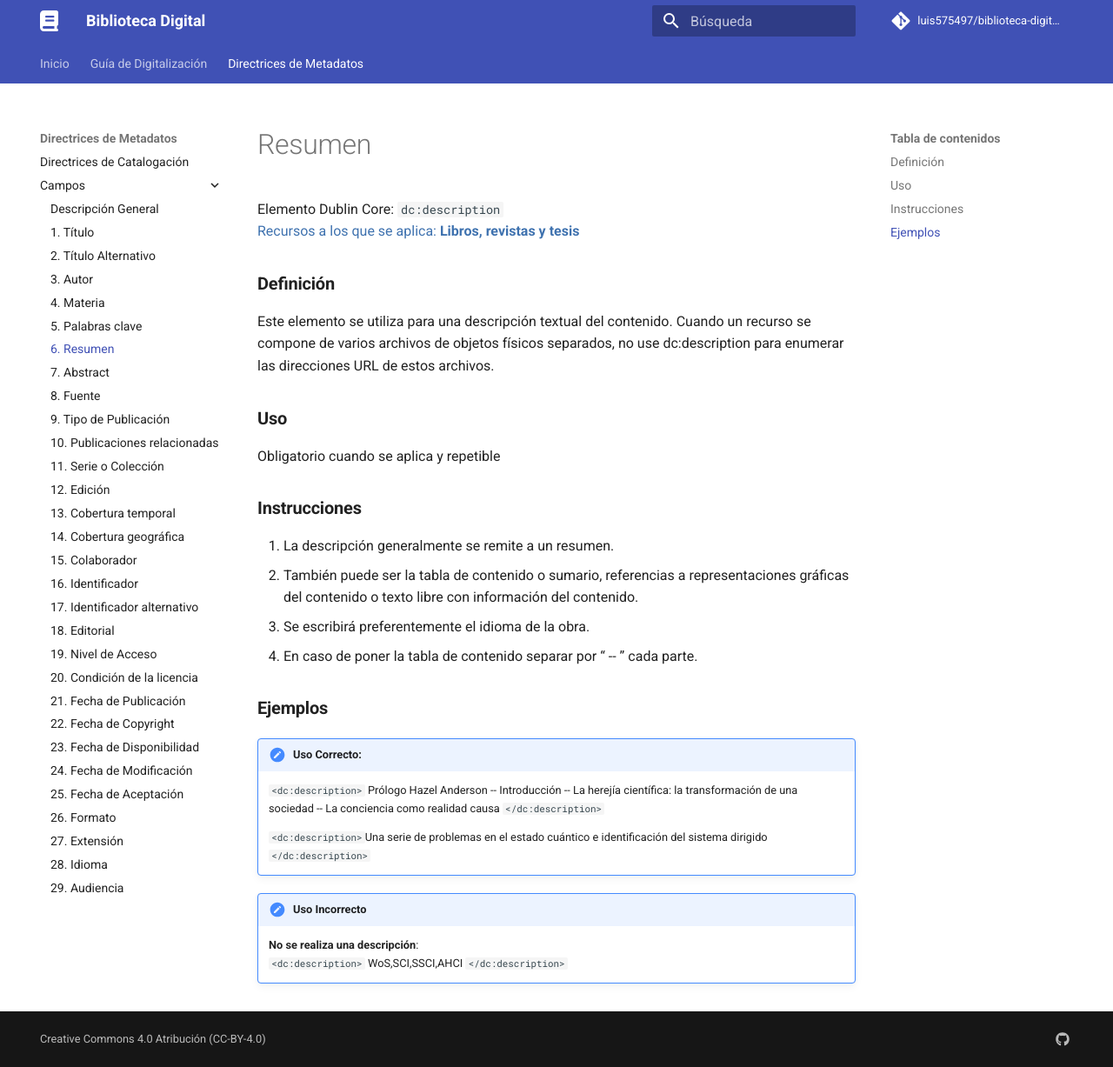
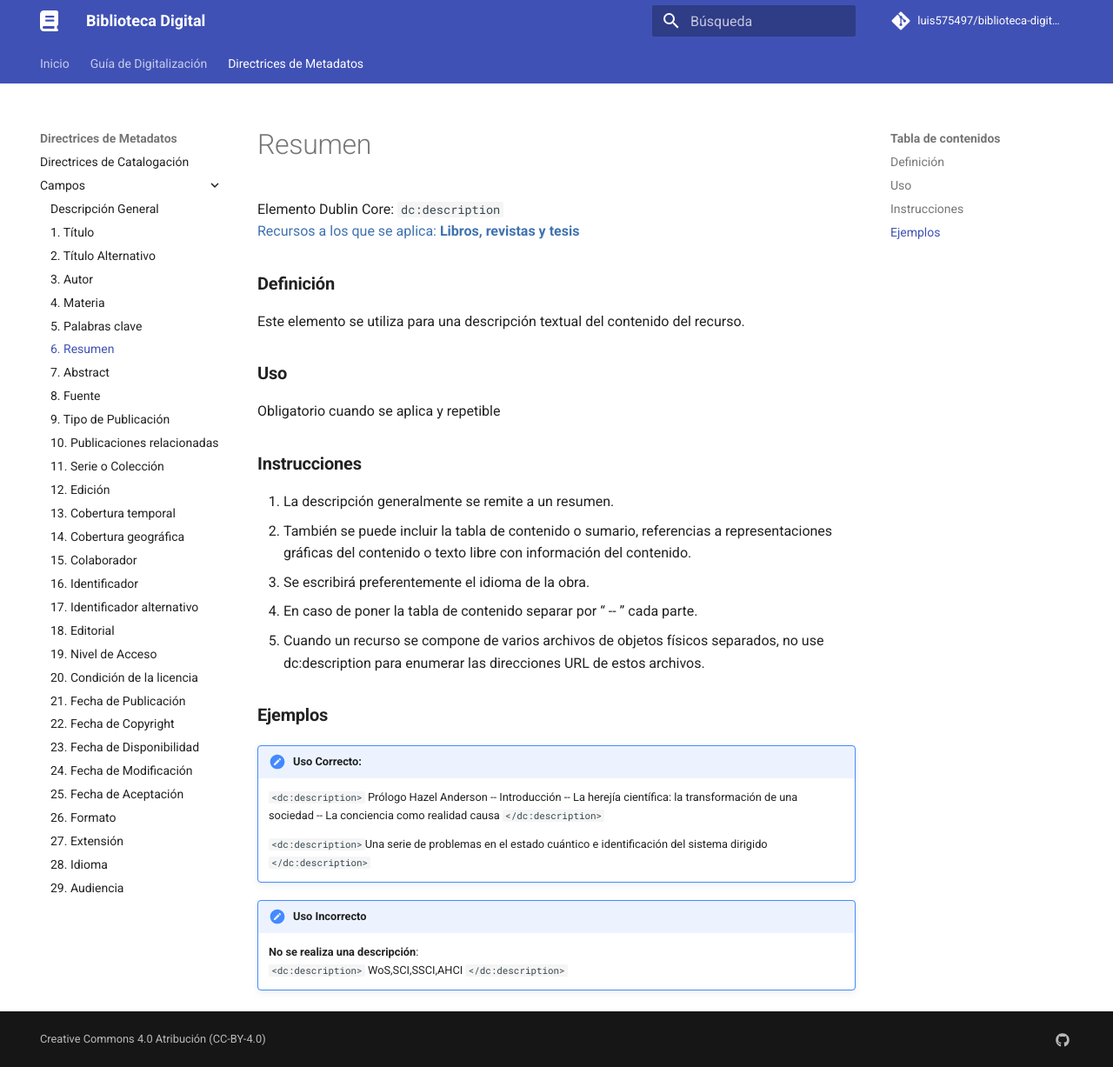
Before and after one commit to luis575497/biblioteca-digital-docs, an MkDocs documentation site: the page built from docs/metadatos/resumen.md, in a window 1280 px wide and 1227 px high. Shown: the whole window at 87% size. Built offline with MkDocs 1.6.1 and Material for MkDocs 9.7.7, drawn with Linux system fonts in a browser that asks for light colours; comment, search, counter and statistics services are not loaded; the version menu is left out.

Commit message:
Update resumen.md

```diff
--- a/docs/metadatos/resumen.md
+++ b/docs/metadatos/resumen.md
@@ -3,16 +3,17 @@ Elemento Dublin Core: `dc:description`
 <span style="color:#3F72AF">Recursos a los que se aplica: __Libros, revistas y tesis__ </span>
 
 ### __Definición__
-Este elemento se utiliza para una descripción textual del contenido. Cuando un recurso se compone de varios archivos de objetos físicos separados, no use dc:description para enumerar las direcciones URL de estos archivos.
+Este elemento se utiliza para una descripción textual del contenido del recurso.
 
 ### __Uso__
 Obligatorio cuando se aplica y repetible
 
 ### __Instrucciones__
-1. La  descripción generalmente se remite a un resumen.
-2. También puede ser la tabla de contenido o sumario, referencias a representaciones gráficas del contenido o texto libre con información del contenido.
+1. La descripción generalmente se remite a un resumen.
+2. También se puede incluir la tabla de contenido o sumario, referencias a representaciones gráficas del contenido o texto libre con información del contenido.
 3. Se escribirá preferentemente el idioma de la obra.
 4. En caso de poner la tabla de contenido separar por “ -- ” cada parte.
+5. Cuando un recurso se compone de varios archivos de objetos físicos separados, no use dc:description para enumerar las direcciones URL de estos archivos.
 
 ### __Ejemplos__
 
```
